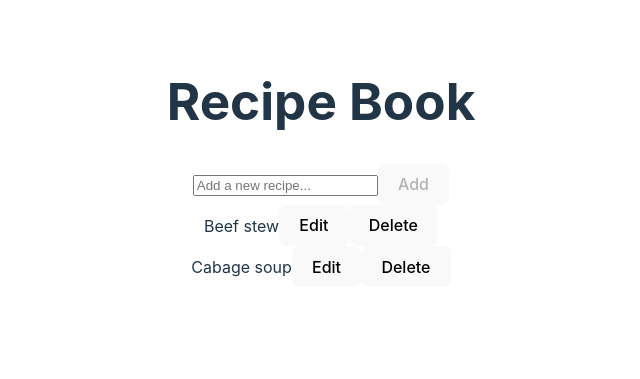
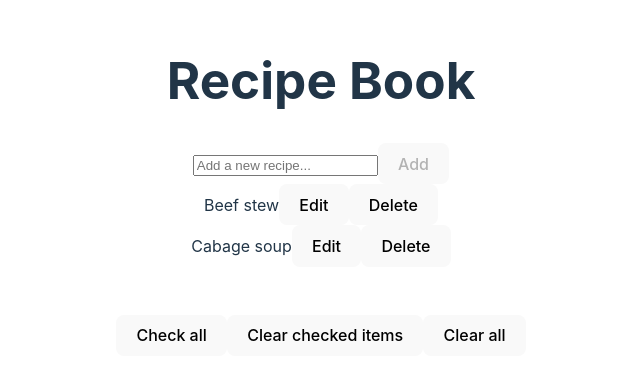
Before and after one commit to Xinginn/mds_frameworkjs_cookbook_felix_ravella, a Vue app: page / in a window 1280 px wide. Shown: the part 213-592 px from the top of the page, without its empty margins (319-959 px from the left). Built offline with nearby package versions, Linux system fonts and the light colour scheme.

Commit message:
feat: add mass check and clear

```diff
--- a/src/components/ShoppingList.vue
+++ b/src/components/ShoppingList.vue
@@ -6,6 +6,9 @@
     :ingredient="item"
     @boughtChanged="onItemBoughtChanged"
   />
+  <button type="button" @click="checkAll">Check all</button>
+  <button type="button" @click="clearAllChecked">Clear checked items</button>
+  <button type="button" @click="clearAll">Clear all</button>
 </template>
 
 <script>
@@ -34,6 +37,19 @@ export default {
     onItemBoughtChanged(index, value){
       this.mutableData[index].bought = value;
       this.$emit('dataChanged', this.mutableData);
+    },
+    checkAll(){
+      this.mutableData.map(item => item.bought = true);
+      this.$emit('dataChanged', this.mutableData);
+    },
+    clearAll(){
+      this.$emit('dataChanged', []);
+    },
+    clearAllChecked(){
+      this.mutableData = this.mutableData.filter((item) => {
+        return item.bought === false
+      })
+      this.$emit('dataChanged', this.mutableData);
     }
   }
 }
```
